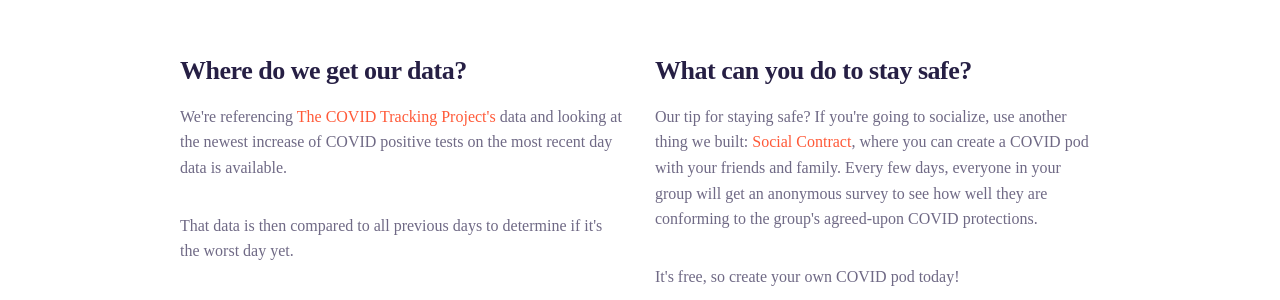
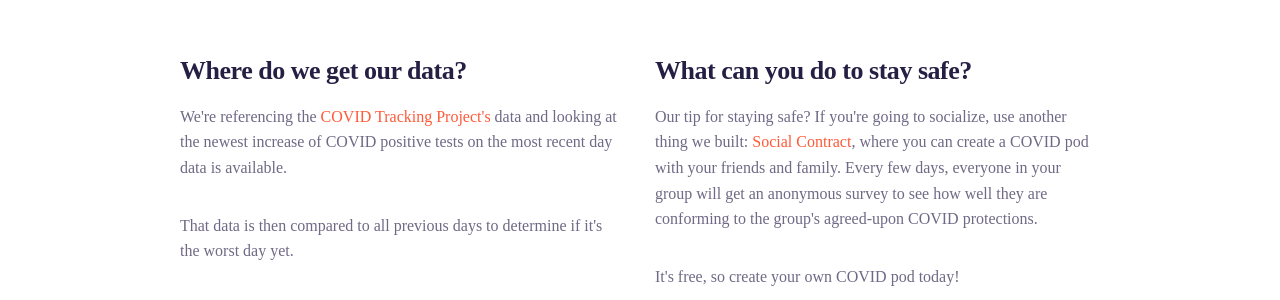
Before and after one commit to ObjectifGroup/worstdayyet.com, a Jekyll site: the page built from index.html, in a window 1280 px wide. Shown: the part 625-925 px from the top of the page. Built offline with Jekyll 4.4.1, drawn with Linux system fonts in a browser that asks for light colours; nearby versions of some CDN libraries; some web fonts are replaced.

```diff
--- a/_layouts/home.html
+++ b/_layouts/home.html
@@ -42,7 +42,7 @@ layout:         default
 
           <div class="col-lg-6 col-md-6 col-12">
             <p class="mb-4">
-              We're referencing <a href="https://covidtracking.com/about">The COVID Tracking Project's</a> data and looking at the newest increase of COVID positive tests on the most recent day data is available.
+              We're referencing the <a href="https://covidtracking.com/about">COVID Tracking Project's</a> data and looking at the newest increase of COVID positive tests on the most recent day data is available.
             </p>
             <p>
               That data is then compared to all previous days to determine if it's the worst day yet.
```
